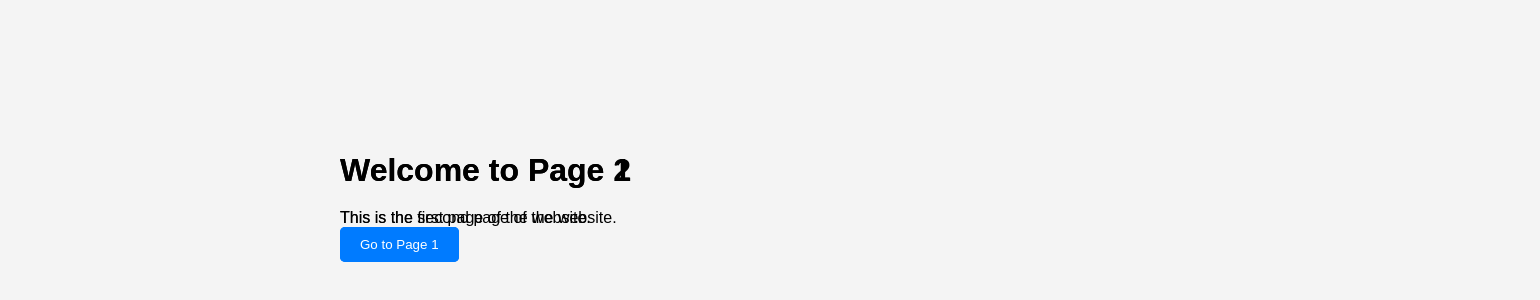
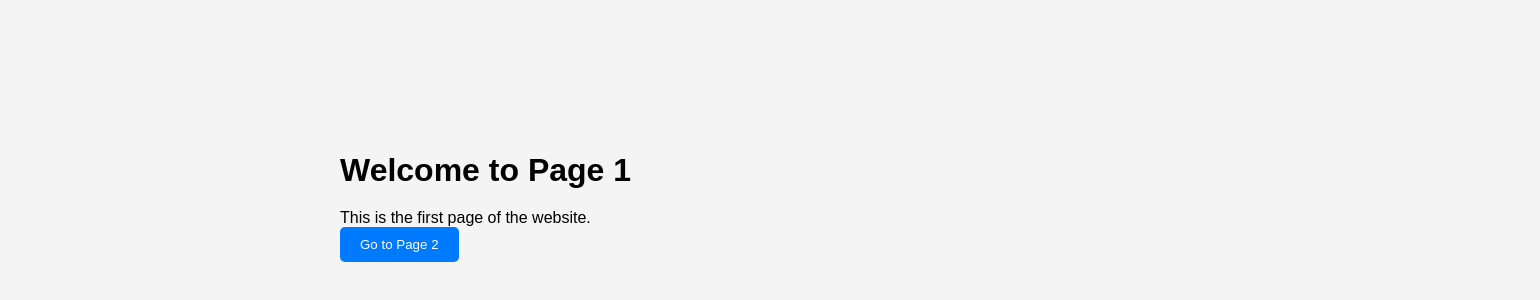
Before and after one commit to aevraonline/aevra, a plain HTML site: page index.html in a window 1280 px wide. Shown: the part 248-548 px from the top of the page, 1540 px wide, since content can reach past the window. Drawn offline with Linux system fonts and the light colour scheme.

Commit message:
Update styles.css

```diff
--- a/styles.css
+++ b/styles.css
@@ -11,6 +11,7 @@ body {
     justify-content: center;
     align-items: center;
     height: 100vh;
+    overflow: hidden; /* Prevent scroll during transition */
 }
 
 .container {
@@ -22,7 +23,16 @@ body {
 .page {
     position: absolute;
     width: 100%;
-    transition: opacity 0.5s ease-in-out;
+    height: 100%;
+    top: 0;
+    left: 100%; /* Start off-screen */
+    opacity: 0; /* Hidden initially */
+    transition: transform 0.5s ease-in-out, opacity 0.5s ease-in-out;
+}
+
+#page1 {
+    left: 0; /* Page 1 is visible initially */
+    opacity: 1; /* Fully visible */
 }
 
 h1 {
```
